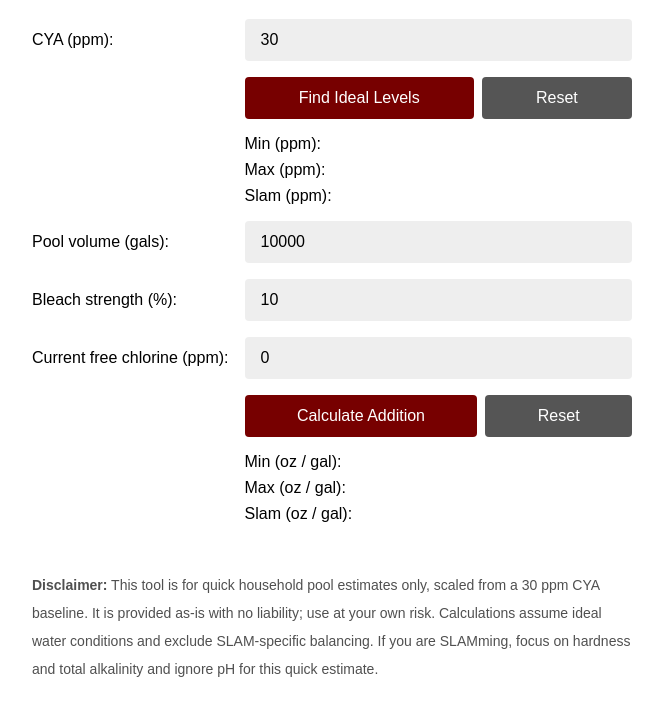
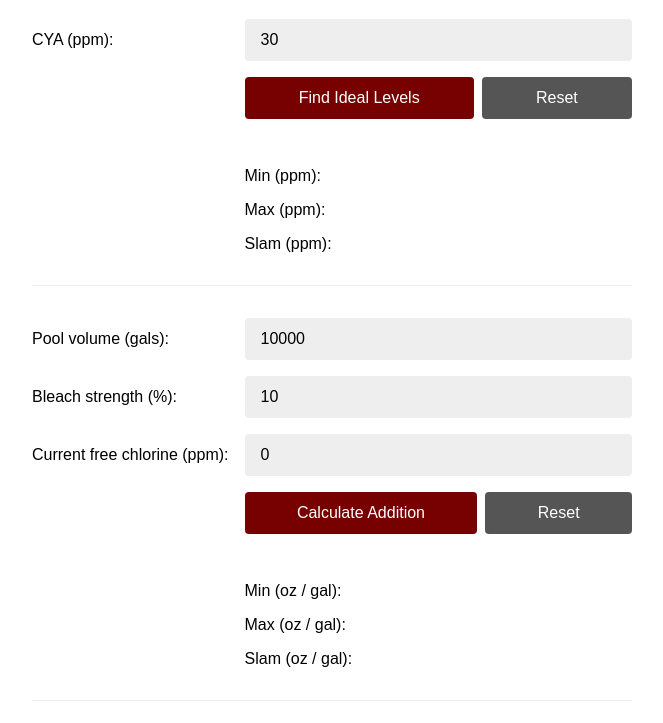
Before and after one commit to Gopikrishna19/chlorine, a website: page index.html in a window 1280 px wide. Shown: the part 77-800 px from the top of the page, without its empty margins (308-971 px from the left). Drawn offline with Linux system fonts and the light colour scheme.

Commit message:
perf: apply contextual splits

```diff
--- a/index.css
+++ b/index.css
@@ -79,28 +79,6 @@ button[type="submit"] {
     }
 }
 
-dl,
-dd,
-dt {
-    all: unset;
-}
-
-dl.result {
-    display: grid;
-    grid-auto-flow: unset;
-    grid-template-columns: min-content 1fr;
-    column-gap: 1rem;
-    row-gap: 0.5rem;
-    white-space: nowrap;
-}
-
-#disclaimer {
-    margin-block-start: 3rem;
-    font-size: 0.875rem;
-    line-height: 2;
-    color: var(--secondary-text);
-}
-
 .result,
 .actions {
     grid-column: 2 / -1;
@@ -111,3 +89,34 @@ dl.result {
         grid-auto-flow: column;
     }
 }
+
+dl,
+dd,
+dt {
+    all: unset;
+}
+
+hr {
+    grid-column: 1 / -1;
+    border: none;
+    border-bottom: 1px solid var(--input-background);
+    width: 100%;
+    margin-block: 1rem;
+}
+
+dl.result {
+    display: grid;
+    grid-auto-flow: unset;
+    grid-template-columns: min-content 1fr;
+    column-gap: 1rem;
+    row-gap: 1rem;
+    white-space: nowrap;
+    margin-block-start: 2rem;
+}
+
+#disclaimer {
+    margin-block-start: 3rem;
+    font-size: 0.875rem;
+    line-height: 2;
+    color: var(--secondary-text);
+}
--- a/index.html
+++ b/index.html
@@ -42,6 +42,7 @@
                 <dt>Slam (ppm):</dt>
                 <dd class="slam"></dd>
             </dl>
+            <hr/>
 
             <label>
                 Pool volume (gals):
@@ -74,6 +75,7 @@
                 <dt>Slam (oz / gal):</dt>
                 <dd class="slam"></dd>
             </dl>
+            <hr/>
         </form>
 
         <aside id="disclaimer">
```
